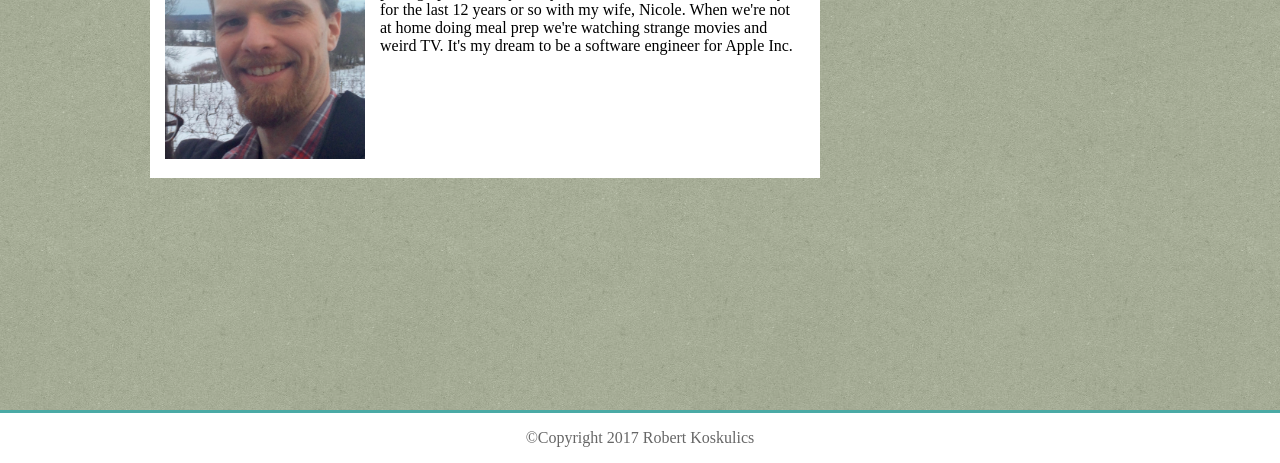
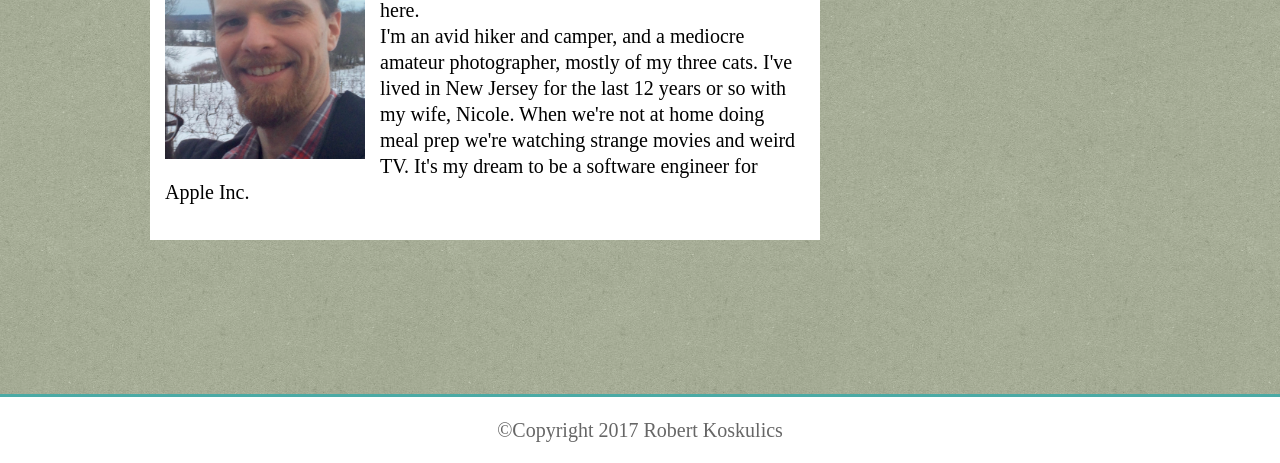
Before and after one commit to rkoskulics/Basic-Portfolio, a plain HTML site: page index.html in a window 1280 px wide. Shown: the part 337-800 px from the top of the page. Drawn offline with Linux system fonts and the light colour scheme.

Commit message:
fixed text in main content

```diff
--- a/assets/css/style.css
+++ b/assets/css/style.css
@@ -13,9 +13,6 @@ body{
 #pic_float{
 	float:left;
 	margin-right: 15px;
-}
-.myparagraph{
-	line-height: 18px;
 }
 
 ul {
@@ -49,6 +46,7 @@ h1{
 	padding: 21px;
 	width: 250px;
 	font-family: "Georgia", "Times", "Times New Roman", serif;
+
 
 
 }
@@ -109,7 +107,11 @@ h2{
 	padding-bottom: 20px;
 	font-family: "Georgia", "Times", "Times New Roman", serif;
 }
-
+/*When I had this tag earlier it didn't work.  Unclear as to why, unless it's because it was before the h2 tag, or before the main content.*/
+p{
+	line-height: 26px;
+	font-size: 20px;
+}
 h3{
 	color:#4aaaa5;
 	border-bottom-style: solid;
```
